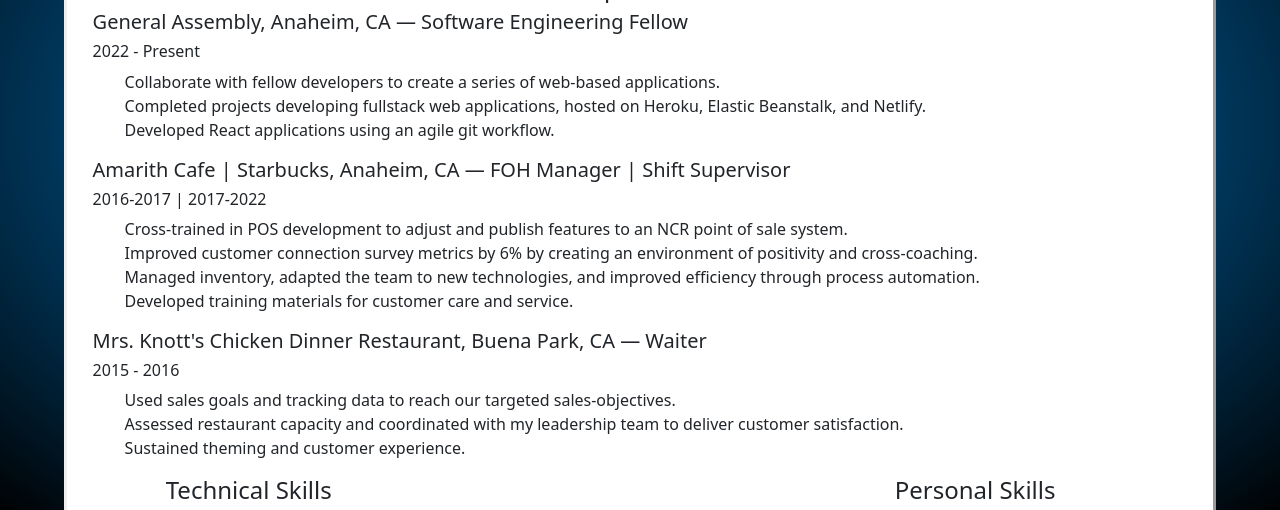
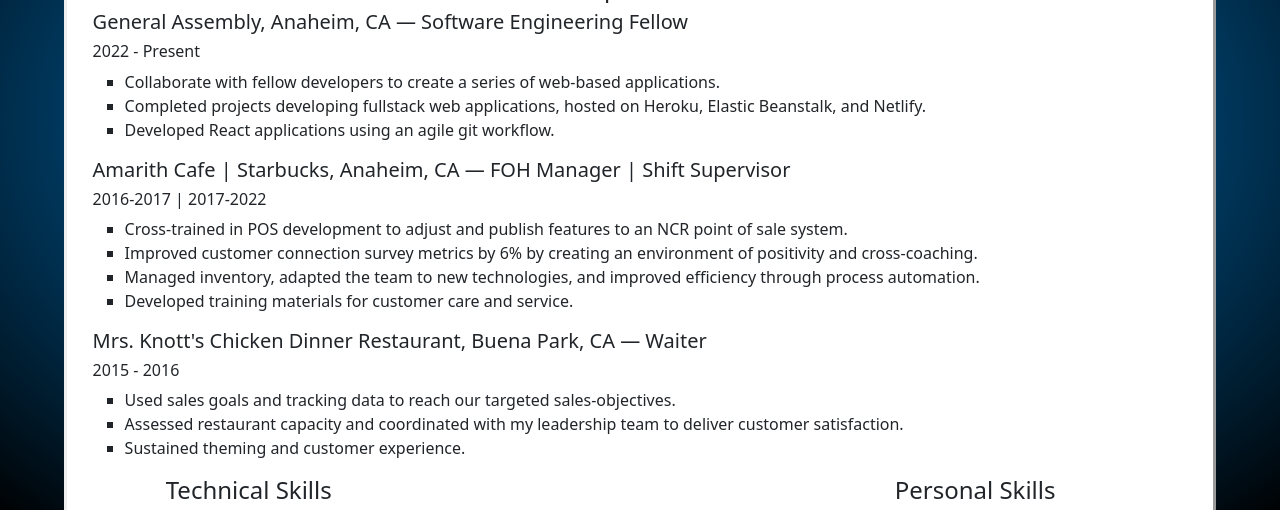
Before and after one commit to Rancor38/portfolio, a React (Create React App) app: page /Resume in a window 1280 px wide. Shown: the part 279-789 px from the top of the page. Built offline with nearby package versions, Linux system fonts and the light colour scheme.

Commit message:
Changed project image data to route to correct urls

```diff
--- a/src/App.css
+++ b/src/App.css
@@ -86,7 +86,7 @@
 }
 
 .jobExperiences {
-  list-style-type: none;
+  list-style-type: square;
 }
 
 .location {
@@ -194,7 +194,7 @@
 
 @media (prefers-color-scheme: dark) {
   .article {
-    background: orange;
+    background: rgb(199, 199, 199);
     border-color: black;
   }
 }
--- a/src/components/projects-components/imageObjects/image-data.js
+++ b/src/components/projects-components/imageObjects/image-data.js
@@ -1,14 +1,14 @@
 export const images = [
   {
     "image": "https://github.com/Rancor38/portfolio/blob/main/public/project-images/EZ-Notes.png?raw=true",
-    "url": "https://github.com/ez-notes/frontend"
+    "url" : "https://github.com/ez-notes/frontend"
   },
   {
     "image": "https://github.com/Rancor38/portfolio/blob/main/public/project-images/Monster-Finder.png?raw=true",
-    "url": "https://github.com/ez-notes/frontend"
+    "url" : "https://github.com/Rancor38/monster"
   },
   {
     "image": "https://github.com/Rancor38/portfolio/blob/main/public/project-images/Tic-tac-toe.png?raw=true",
-    "url": "https://github.com/Rancor38/monster"
+    "url" : "https://github.com/Rancor38/tic-tac-toe"
   },
 ];
```
